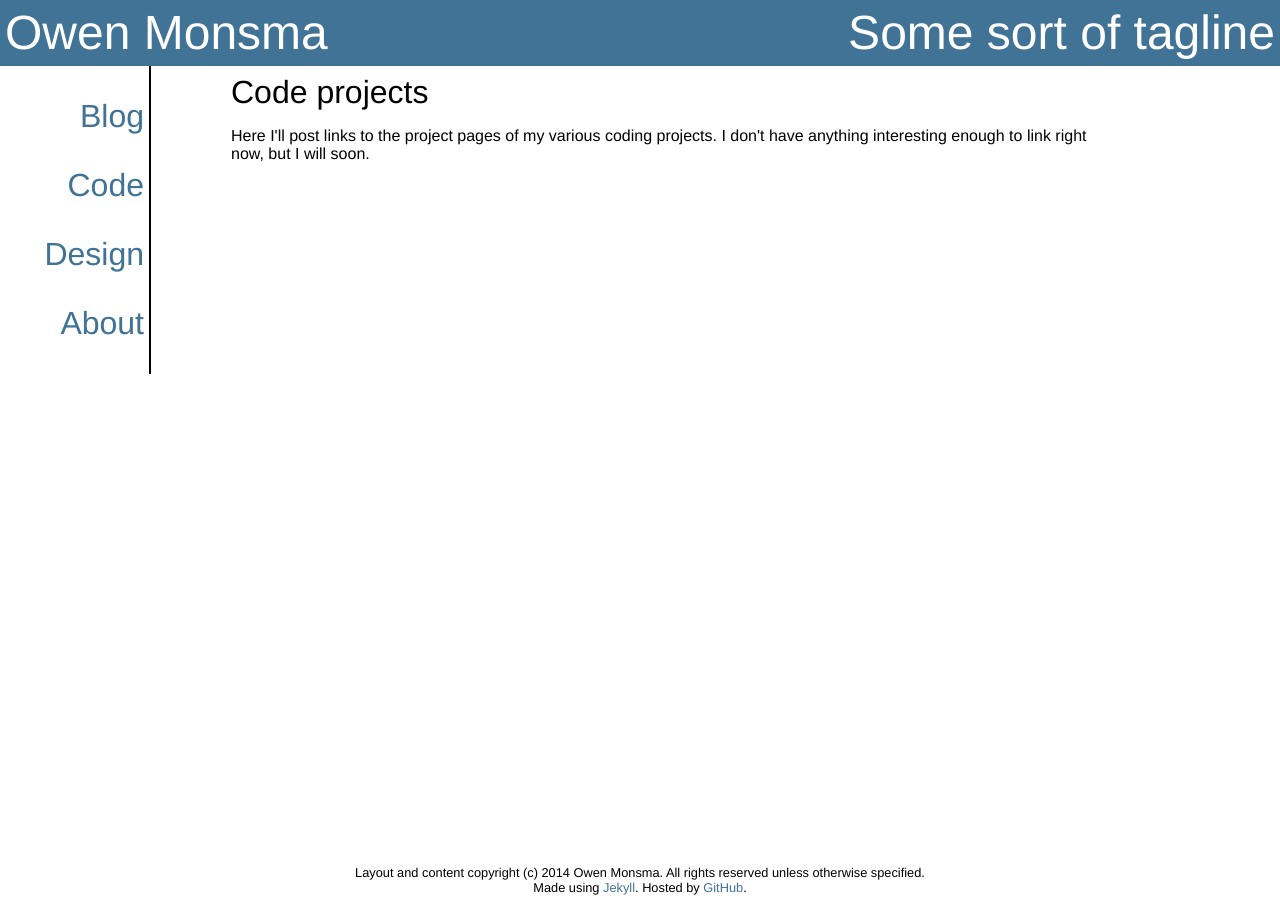
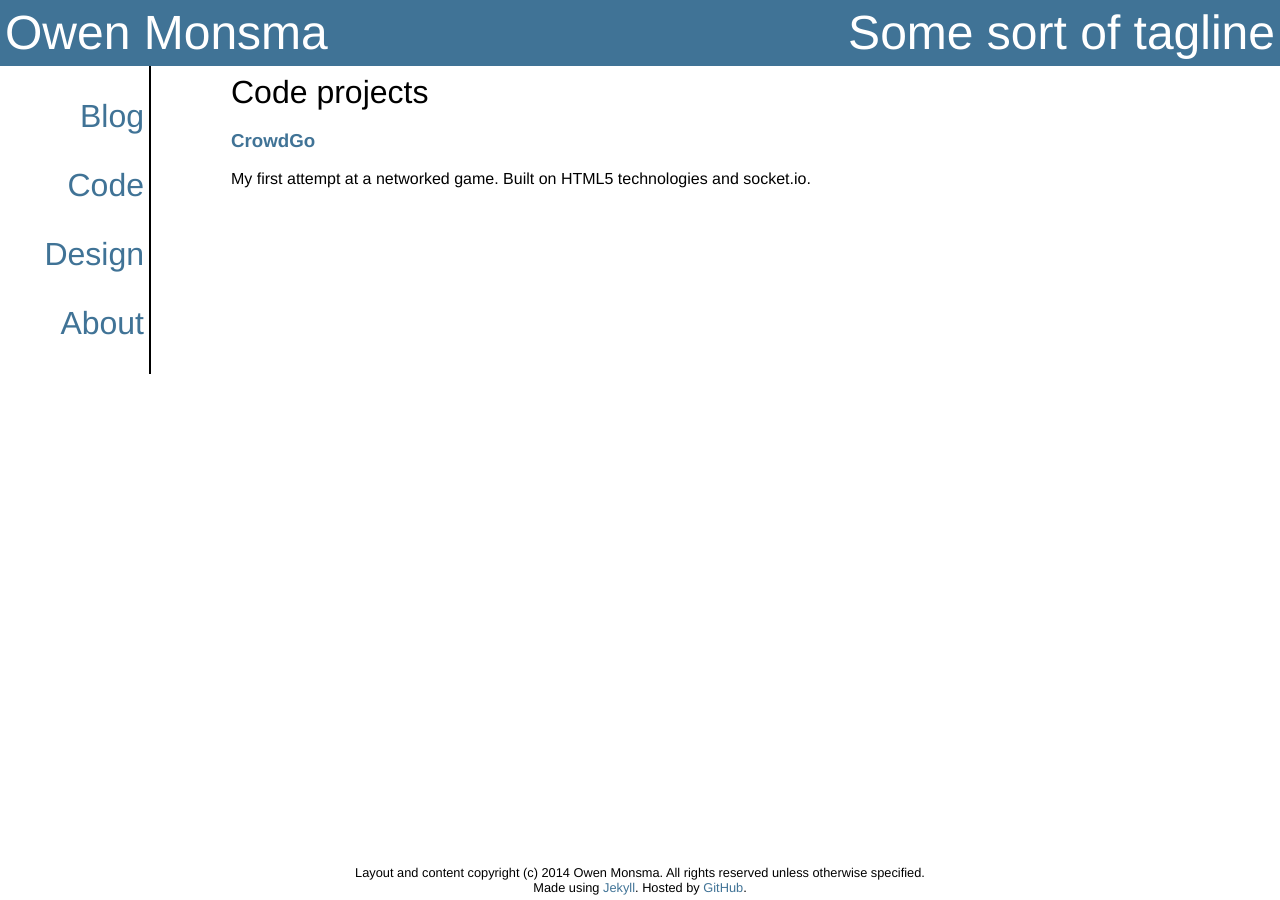
Before and after one commit to darkfire613/darkfire613.github.io, a Jekyll site: the page built from code/index.html, in a window 1280 px wide. Built offline with Jekyll 4.4.1, drawn with Linux system fonts in a browser that asks for light colours.

Commit message:
new post: emergent narrative

```diff
--- a/code/index.html
+++ b/code/index.html
@@ -3,4 +3,6 @@ layout: page
 title: Code
 header: Code projects
 ---
-Here I'll post links to the project pages of my various coding projects. I don't have anything interesting enough to link right now, but I will soon.
+<a href="http://owenmonsma.com/crowdgo/"><h3>CrowdGo</h3></a>
+
+My first attempt at a networked game. Built on HTML5 technologies and socket.io.
```
Also changed, not shown: _posts/2015-04-07-emergent-narrative.md (added, +30 -0 lines), 1 other file.
